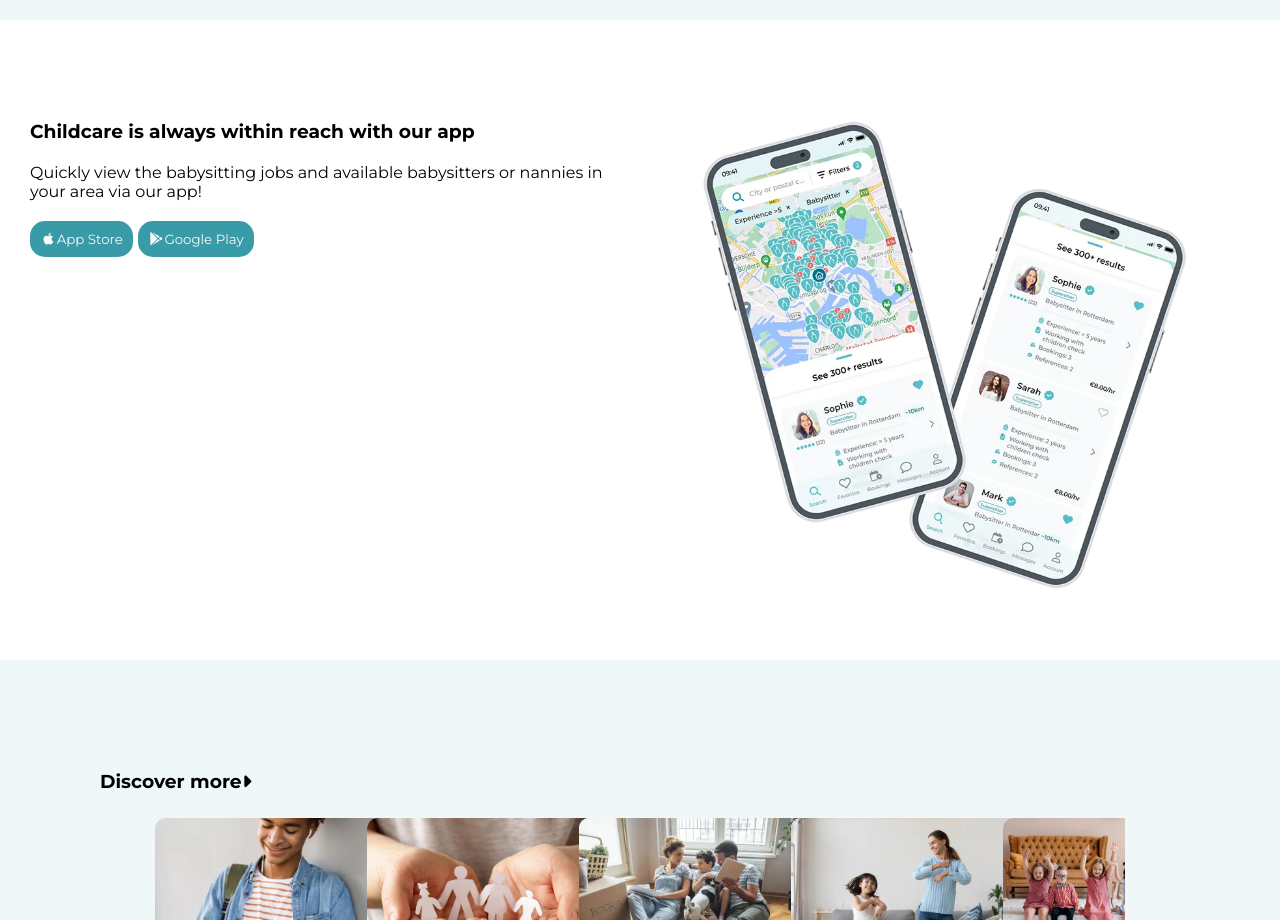
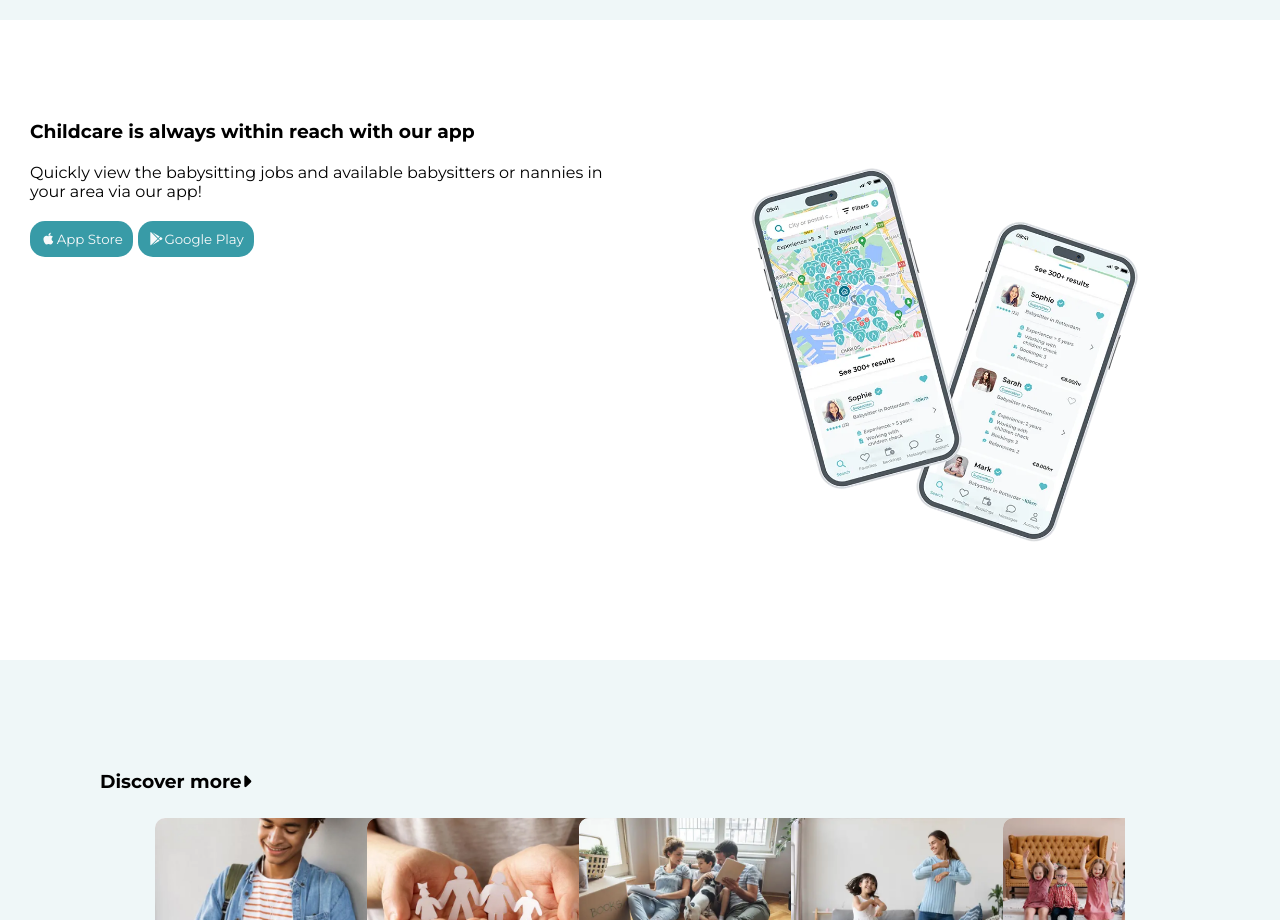
Before and after one commit to nicatabdullay3v/DayeApp, a React (Vite) app: page / in a window 1280 px wide. Shown: the part 3180-4100 px from the top of the page. Built offline with nearby package versions, Linux system fonts and the light colour scheme; data requests are answered from the project's data file; what yup-password would draw is missing.

Commit message:
reposive

```diff
--- a/src/components/home/childcare/childcare.scss
+++ b/src/components/home/childcare/childcare.scss
@@ -28,7 +28,7 @@
       width: 50%;
       background-position: center center;
       height: 470px;
-      background-size: 500px;
+      background-size: 400px;
       background-repeat: no-repeat;
       @media (max-width: 767px) {
         width: 100%;
```
